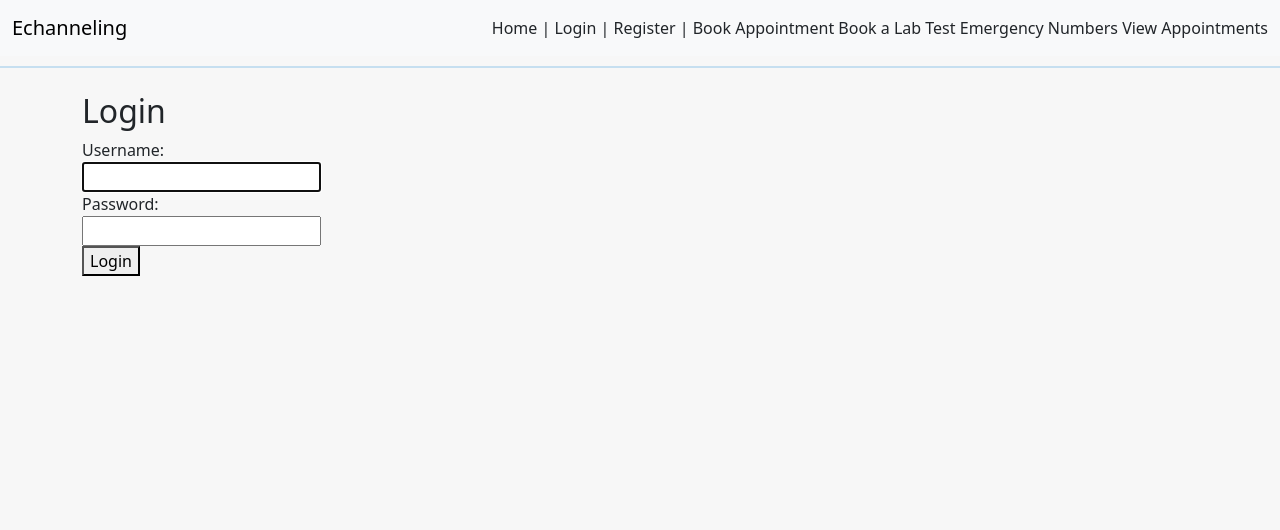
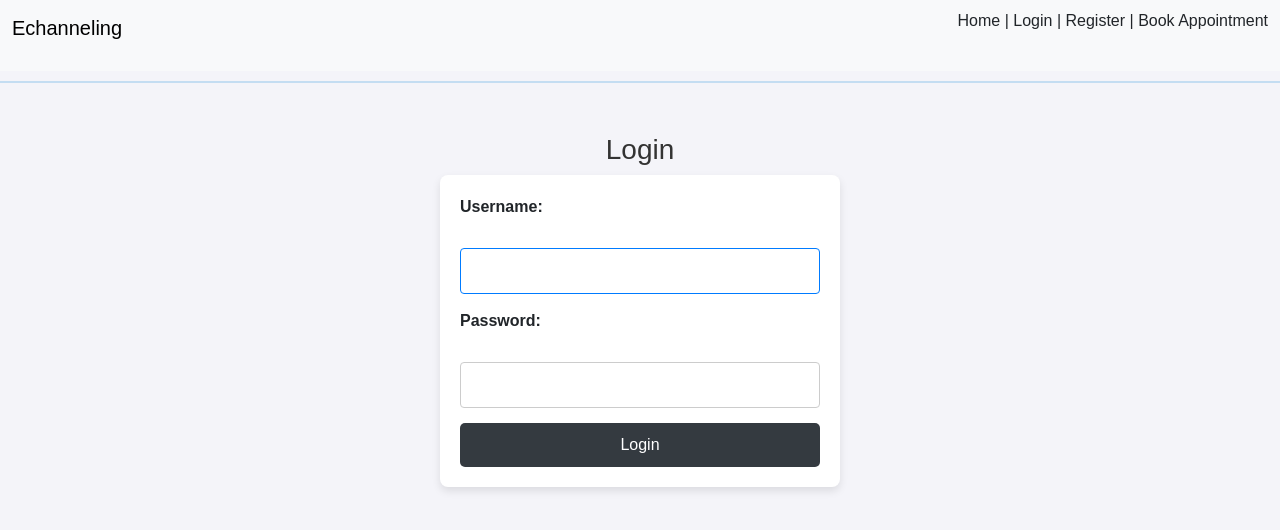
Before and after one commit to Yash-git2/echanneling, a Django app: page /login/ in a window 1280 px wide. Shown: the top 530 px of the page. Run offline with Django 5.2, Linux system fonts and the light colour scheme.

Commit message:
Enhanced UI

```diff
--- a/core/urls.py
+++ b/core/urls.py
@@ -12,5 +12,5 @@ urlpatterns = [
     path('book/', views.book_appointment_view, name='book_appointment'),
     path('cancel/<int:appointment_id>/', views.cancel_appointment, name='cancel_appointment'),
     path('emergency-numbers/', views.emergency_numbers, name='emergency_numbers'),
-    path('lab-test/', views.lab_test, name='lab_test'),
+    path('lab__test/', views.lab__test, name='lab__test'),
 ]
--- a/core/views.py
+++ b/core/views.py
@@ -71,5 +71,5 @@ def book_appointment_view(request):
 def emergency_numbers(request):
     return render(request, 'emergency_numbers.html')
 
-def lab_test(request):
-    return render(request, 'lab_test.html')
+def lab__test(request):
+    return render(request, 'book_lab_test.html')
--- a/templates/base.html
+++ b/templates/base.html
@@ -3,8 +3,13 @@
 <html lang="en">
 <head>
     <meta charset="UTF-8">
+    <meta name="viewport" content="width=device-width, initial-scale=1.0">
     <title>{% block title %}Echanneling{% endblock %}</title>
+
+    <!-- Bootstrap 5 CSS -->
     <link href="https://cdn.jsdelivr.net/npm/bootstrap@5.3.2/dist/css/bootstrap.min.css" rel="stylesheet">
+
+    <!-- Link to custom CSS file -->
     <link rel="stylesheet" href="{% static 'style.css' %}">
 </head>
 <body>
@@ -16,22 +21,18 @@
                 <a class="nav-link d-inline" href="/">Home | </a>
                 {% if user.is_authenticated %}
                     <a class="nav-link d-inline" href="/dashboard/">Dashboard | </a>
-                    <form method="post" action="{% url 'logout' %}" style="display: inline;">
-                        {% csrf_token %}
-                        <button type="submit" class="btn btn-link nav-link d-inline p-0" style="color: #0d6efd; text-decoration: underline;">Logout |</button>
-                    </form>
+                    <a class="nav-link d-inline" href="/logout/">Logout | </a>
                 {% else %}
                     <a class="nav-link d-inline" href="/login/">Login | </a>
                     <a class="nav-link d-inline" href="/register/">Register | </a>
                 {% endif %}
+
                 <a class="nav-link d-inline" href="{% url 'book_appointment' %}">Book Appointment</a>
-                <a class="nav-link d-inline" href="{% url 'lab_test' %}">Book a Lab Test</a>
-                <a class="nav-link d-inline" href="{% url 'emergency_numbers' %}">Emergency Numbers</a>
-                <a class="nav-link d-inline" href="{% url 'view_appointments' %}">View Appointments</a>
             </div>
         </div>
     </nav>
 
+    <!-- Horizontal line separator -->
     <hr style="border: 1px solid #3498db; margin-top: 10px;">
 
     <div class="container mt-4">
@@ -44,9 +45,11 @@
             {% endfor %}
         {% endif %}
 
+        <!-- Content Block -->
         {% block content %}{% endblock %}
     </div>
 
+    <!-- Bootstrap JS (For Navbar, etc.) -->
     <script src="https://cdn.jsdelivr.net/npm/bootstrap@5.3.2/dist/js/bootstrap.bundle.min.js"></script>
 </body>
 </html>
--- a/templates/login.html
+++ b/templates/login.html
@@ -1,9 +1,10 @@
 {% extends 'base.html' %}
+
 {% block content %}
     <h2>Login</h2>
 
     {% if form.errors %}
-  <p style="color: red;">Invalid username or password. Please try again.</p>
+        <p>Invalid username or password. Please try again.</p>
     {% endif %}
 
     <form method="post">
@@ -18,4 +19,90 @@
         </div>
         <button type="submit">Login</button>
     </form>
+
+    <style>
+        /* General styling for the body */
+        body {
+            font-family: Arial, sans-serif;
+            background-color: #f4f4f9;
+            margin: 0;
+            padding: 0;
+        }
+
+        /* Main content area */
+        h2 {
+            text-align: center;
+            margin-top: 50px;
+            font-size: 28px;
+            color: #333;
+        }
+
+        /* Form container */
+        form {
+            max-width: 400px;
+            margin: 0 auto;
+            background-color: #fff;
+            padding: 20px;
+            border-radius: 8px;
+            box-shadow: 0 4px 8px rgba(0, 0, 0, 0.1);
+        }
+
+        /* Form group styling */
+        div {
+            margin-bottom: 15px;
+        }
+
+        div label {
+            font-weight: bold;
+            display: block;
+            margin-bottom: 5px;
+        }
+
+        div input {
+            width: 100%;
+            padding: 10px;
+            border: 1px solid #ccc;
+            border-radius: 4px;
+            font-size: 16px;
+        }
+
+        div input:focus {
+            border-color: #007bff;
+            outline: none;
+        }
+
+        /* Error message */
+        p {
+            color: red;
+            text-align: center;
+            font-weight: bold;
+        }
+
+        /* Button styling */
+        button {
+            background-color: #343a40;
+            color: white;
+            padding: 10px 20px;
+            border: none;
+            border-radius: 5px;
+            cursor: pointer;
+            width: 100%;
+            font-size: 16px;
+        }
+
+        button:hover {
+            background-color: #23272b;
+        }
+
+        /* Responsive design */
+        @media screen and (max-width: 768px) {
+            form {
+                width: 90%;
+            }
+
+            button {
+                width: 100%;
+            }
+        }
+    </style>
 {% endblock %}
```
Also changed, not shown: templates/appointment_booking.html (+25 -35 lines), templates/home.html (+15 -13 lines), db.sqlite3. Lines whose indentation alone changed are shown as unchanged.
